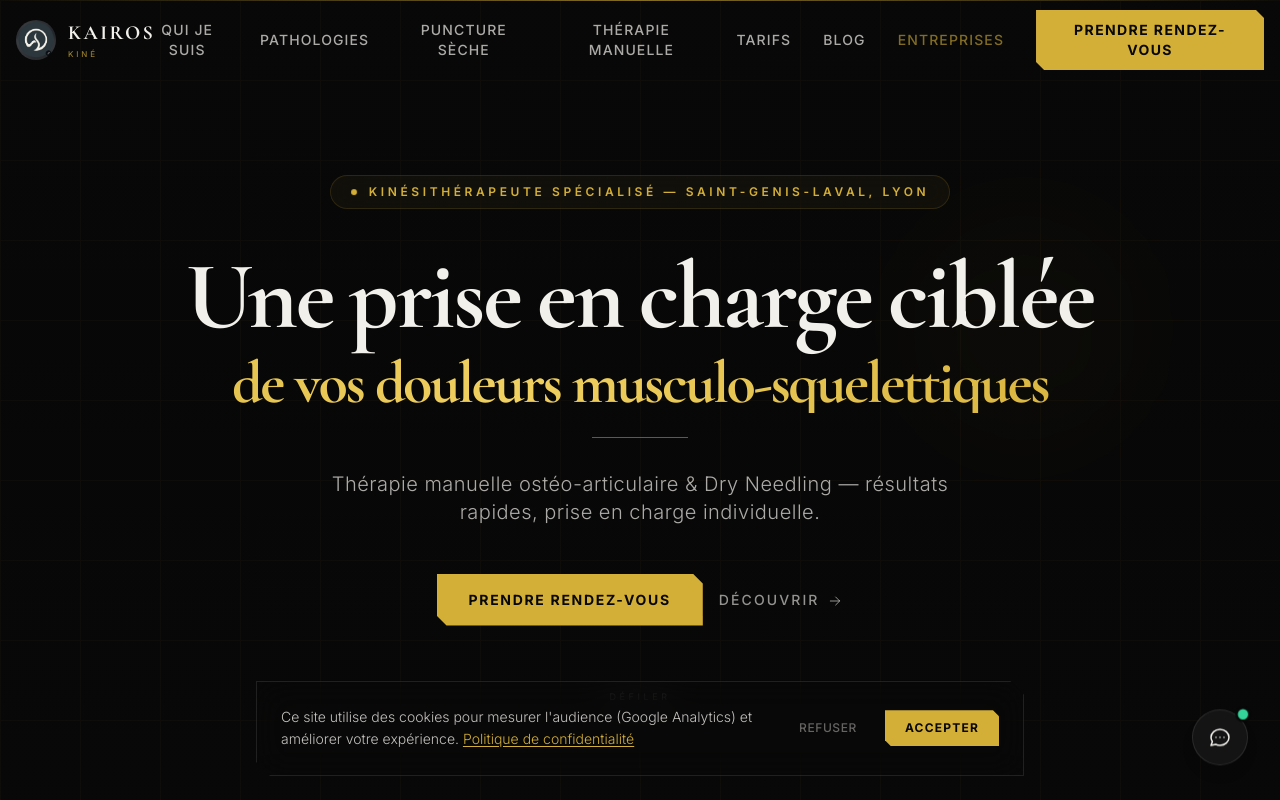
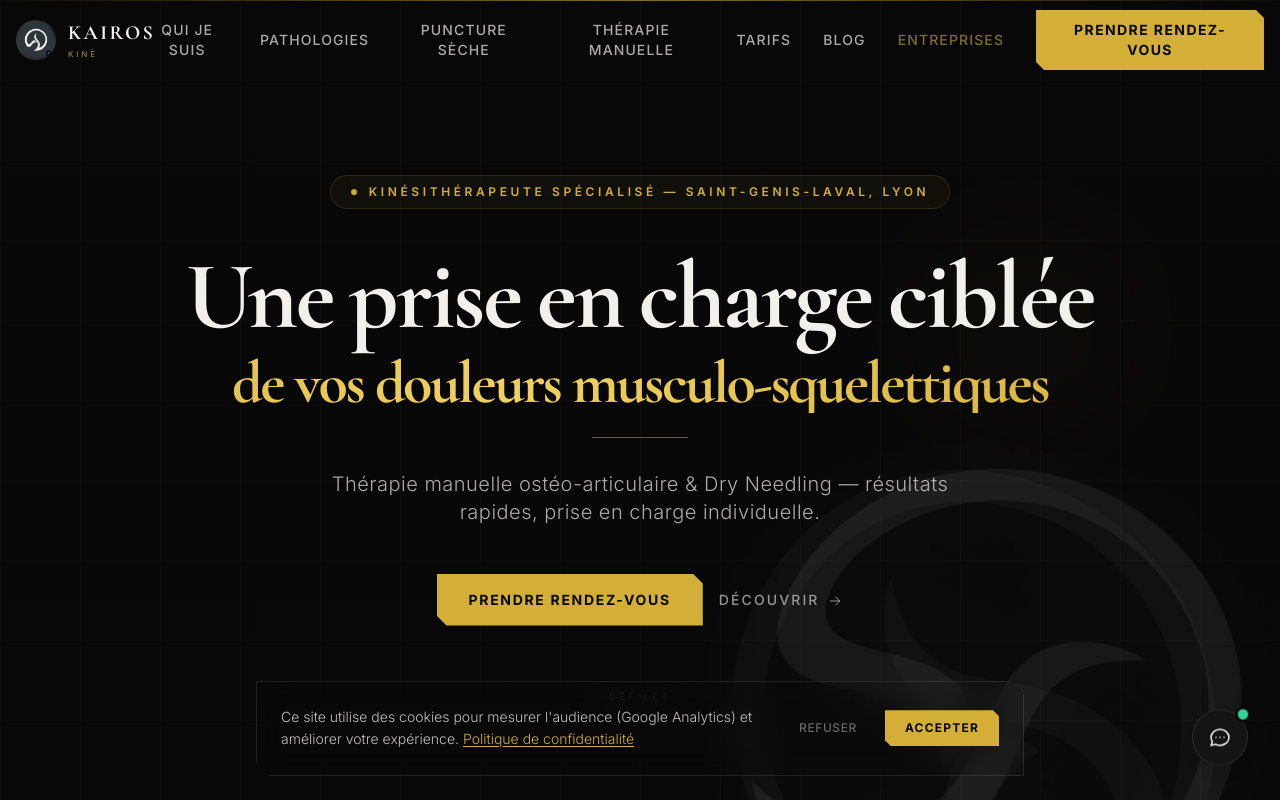
Before and after one commit to Fabricepsd/kairoskine, a React (Vite) app: page / in a window 1280 px wide. Shown: the top 800 px of the page. Built offline with nearby package versions, Linux system fonts and the light colour scheme.

Commit message:
feat(hero+reviews): logo transparent anime dans hero + 4 nouveaux avis Google (28 total)

```diff
--- a/src/components/GoogleReviews.jsx
+++ b/src/components/GoogleReviews.jsx
@@ -7,10 +7,34 @@ import { Star } from 'lucide-react';
  * All 5-star reviews from Google Business Profile
  */
 const GOOGLE_RATING = 5.0;
-const GOOGLE_REVIEW_COUNT = 24;
+const GOOGLE_REVIEW_COUNT = 28;
 const GOOGLE_PLACE_URL = 'https://g.page/r/CQpO3z32oFiiEAE/review';
 
 const reviews = [
+  {
+    name: 'Xavier Tribollet',
+    rating: 5,
+    date: 'Septembre 2026',
+    text: "J'ai découvert Fabrice tout d'abord pour la proximité, sans lire les avis. Il m'a soigné une première fois le dos puis l'épaule. Des résultats au-delà de mes espérances. Les douleurs ont diminué puis disparu. Je recommande ce Kiné. Jeune, sympa et surtout efficace.",
+  },
+  {
+    name: 'Lillya Mazgar',
+    rating: 5,
+    date: 'Septembre 2026',
+    text: "Excellent kinésithérapeute ! Rare de nos jours ! Personne souriante agréable qui prend soin de son patient et qui fait son métier avec passion ! N'hésitez pas vous ne serez pas déçu…",
+  },
+  {
+    name: 'Emérantine Ferard',
+    rating: 5,
+    date: 'Août 2026',
+    text: "Spécialisé en Dry Needling, Monsieur PONSODA est un kinésithérapeute extrêmement compétent, empathique, bienveillant et très professionnel. Je le recommande vivement.",
+  },
+  {
+    name: 'David Jack',
+    rating: 5,
+    date: 'Août 2026',
+    text: "Je recherchais un professionnel qui saurait m'aider pour mes douleurs au dos et bien j'ai frappé à la bonne porte ! Il a su bien m'analyser, dans ses questions et dans ma posture et mes gestes le pourquoi du comment j'ai eu mes douleurs au dos, avec en prime un excellent feeling. Craquage du dos, acupuncture et ventouse incroyable — depuis mon passage je dors beaucoup mieux grâce à ses conseils. J'écris rarement des longs avis mais quand on a un pro comme lui il faut le dire !",
+  },
   {
     name: 'Adam Marcel',
     rating: 5,
--- a/src/components/brignais/BrignaisHero.jsx
+++ b/src/components/brignais/BrignaisHero.jsx
@@ -57,6 +57,36 @@ const BrignaisHero = () => {
           backgroundSize: '80px 80px'
         }}
       />
+
+      {/* Logo animé — filigrane décoratif */}
+      <div className="absolute inset-0 z-[1] pointer-events-none flex items-center justify-end overflow-hidden">
+        {/* Glow derrière le logo */}
+        <motion.div
+          animate={{ opacity: [0.3, 0.7, 0.3], scale: [1, 1.08, 1] }}
+          transition={{ duration: 6, repeat: Infinity, ease: 'easeInOut' }}
+          className="absolute right-[-5%] top-1/2 -translate-y-1/2 w-[600px] h-[600px] rounded-full bg-gold/8 blur-[80px]"
+        />
+        {/* Logo rotation lente */}
+        <motion.img
+          src="/logo-kairos-transparent.png"
+          alt=""
+          aria-hidden="true"
+          animate={{ rotate: 360 }}
+          transition={{ duration: 40, repeat: Infinity, ease: 'linear' }}
+          className="absolute right-[-8%] md:right-[-2%] top-1/2 -translate-y-1/2 w-[420px] md:w-[560px] lg:w-[640px] select-none"
+          style={{ opacity: 0.06, filter: 'brightness(3) sepia(0.3) hue-rotate(25deg)' }}
+        />
+        {/* Deuxième couche — contre-rotation lente, légèrement décalée */}
+        <motion.img
+          src="/logo-kairos-transparent.png"
+          alt=""
+          aria-hidden="true"
+          animate={{ rotate: -360 }}
+          transition={{ duration: 60, repeat: Infinity, ease: 'linear' }}
+          className="absolute right-[-8%] md:right-[-2%] top-1/2 -translate-y-1/2 w-[420px] md:w-[560px] lg:w-[640px] select-none"
+          style={{ opacity: 0.03, filter: 'brightness(5) sepia(1) hue-rotate(25deg) saturate(2)' }}
+        />
+      </div>
 
       {/* Content */}
       <motion.div
```
Also changed, not shown: public/logo-kairos-transparent.png (added).
